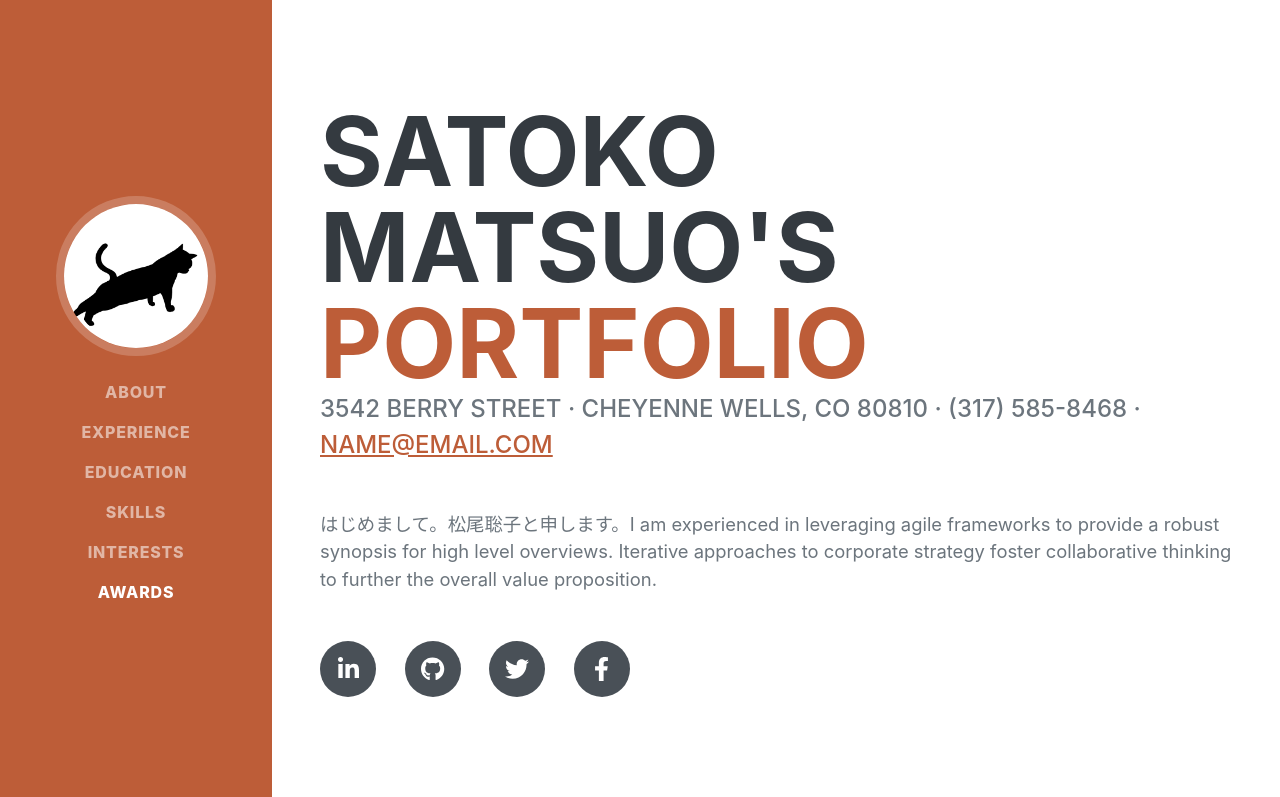
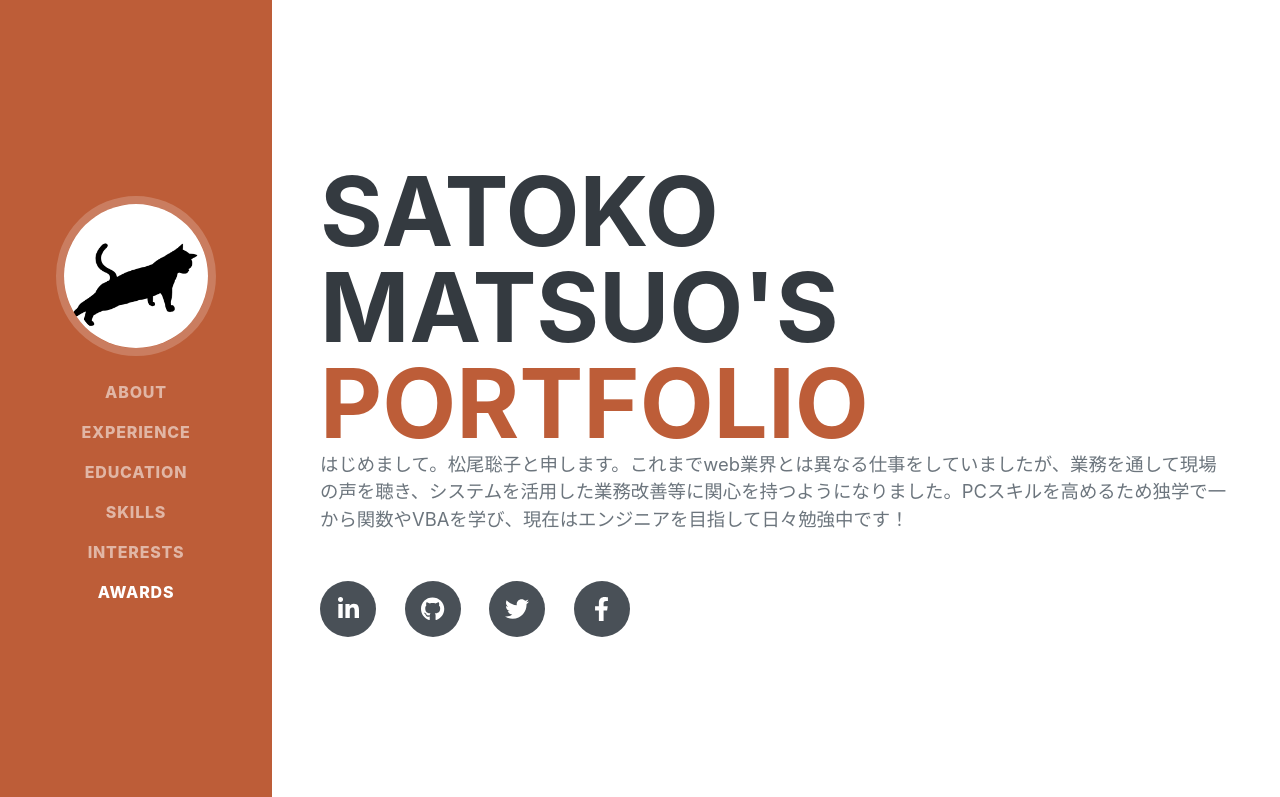
Before and after one commit to SatokoRum/Portfolio_test, a plain HTML site: page index.html in a window 1280 px wide. Shown: the top 797 px of the page. Drawn offline with nearby package versions, Linux system fonts and the light colour scheme; a web font is replaced by a local one.

Commit message:
Update index.html

```diff
--- a/index.html
+++ b/index.html
@@ -43,11 +43,7 @@
                         Satoko Matsuo's
                         <span class="text-primary">Portfolio</span>
                     </h1>
-                    <div class="subheading mb-5">
-                        3542 Berry Street · Cheyenne Wells, CO 80810 · (317) 585-8468 ·
-                        <a href="mailto:name@email.com">name@email.com</a>
-                    </div>
-                    <p class="lead mb-5">はじめまして。松尾聡子と申します。I am experienced in leveraging agile frameworks to provide a robust synopsis for high level overviews. Iterative approaches to corporate strategy foster collaborative thinking to further the overall value proposition.</p>
+                    <p class="lead mb-5">はじめまして。松尾聡子と申します。これまでweb業界とは異なる仕事をしていましたが、業務を通して現場の声を聴き、システムを活用した業務改善等に関心を持つようになりました。PCスキルを高めるため独学で一から関数やVBAを学び、現在はエンジニアを目指して日々勉強中です！</p>
                     <div class="social-icons">
                         <a class="social-icon" href="#!"><i class="fab fa-linkedin-in"></i></a>
                         <a class="social-icon" href="#!"><i class="fab fa-github"></i></a>
```
